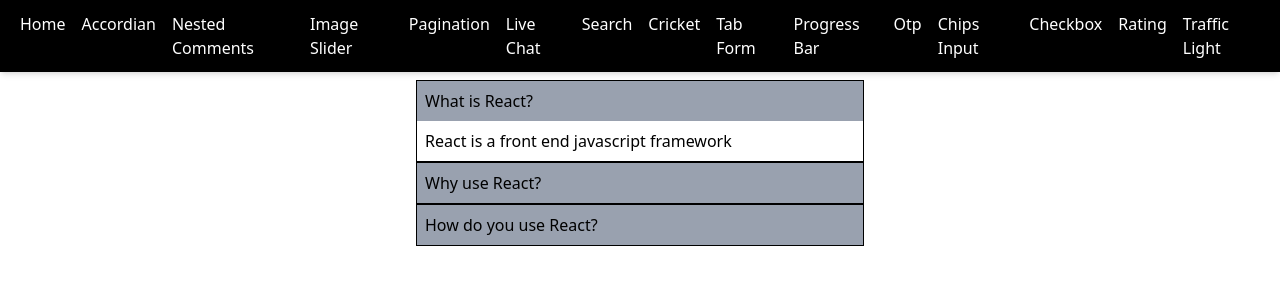
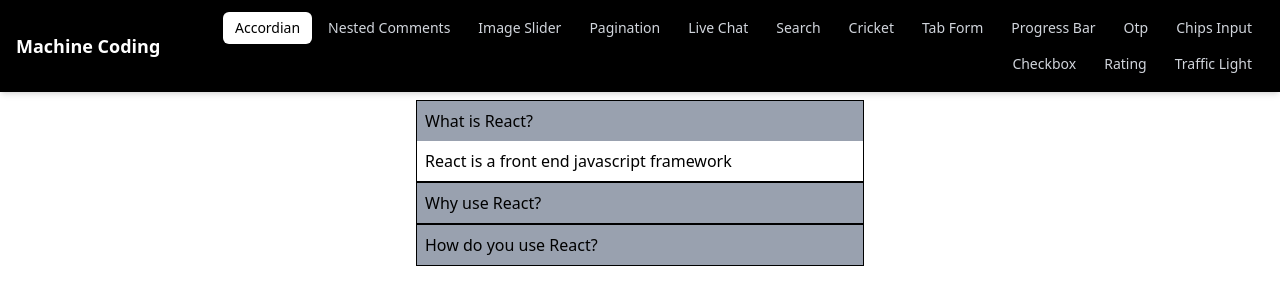
Before and after one commit to Ujjwal426/machine-coding-round, a React (Vite) app: page /accordian in a window 1280 px wide. Shown: the top 304 px of the page. Built offline with nearby package versions, Linux system fonts and the light colour scheme.

Commit message:
improve navbar

```diff
--- a/src/App.jsx
+++ b/src/App.jsx
@@ -1,43 +1,17 @@
 import { BrowserRouter, Route, Routes } from "react-router";
-import {
-  Home,
-  Accordian,
-  NestedComments,
-  ImageSlider,
-  Pagination,
-  LiveChat,
-  Search,
-  CricketScore,
-  TabForm,
-  ProgressBar,
-  OtpInput,
-  ChipInput,
-  NestedCheckbox,
-  StarRatingPage,
-  TrafficLight,
-} from "./Pages";
+import { Home } from "./Pages";
 import { CustomHeader } from "./components";
+import { routes } from "./routes";
 
 function App() {
   return (
     <BrowserRouter>
-      <CustomHeader />
+      <CustomHeader routes={routes} />
       <Routes>
         <Route path="/" element={<Home />} />
-        <Route path="/accordian" element={<Accordian />} />
-        <Route path="/nested-comments" element={<NestedComments />} />
-        <Route path="/image-slider" element={<ImageSlider />} />
-        <Route path="/pagination" element={<Pagination />} />
-        <Route path="/live-chat" element={<LiveChat />} />
-        <Route path="/search" element={<Search />} />
-        <Route path="/cricket-score" element={<CricketScore />} />
-        <Route path="/tab-form" element={<TabForm />} />
-        <Route path="/progress-bar" element={<ProgressBar />} />
-        <Route path="/otp-input" element={<OtpInput />} />
-        <Route path="/chip-input" element={<ChipInput />} />
-        <Route path="/nested-checkbox" element={<NestedCheckbox />} />
-        <Route path="/star-rating" element={<StarRatingPage />} />
-        <Route path="/traffic-light" element={<TrafficLight />} />
+        {routes.map(({ path, element }) => (
+          <Route key={path} path={path} element={element} />
+        ))}
       </Routes>
     </BrowserRouter>
   );
--- a/src/Pages/TrafficLight/index.jsx
+++ b/src/Pages/TrafficLight/index.jsx
@@ -3,8 +3,8 @@
 // Real-world order: red -> green -> yellow -> red
 const config = [
   { color: "red", time: 4000 },
+  { color: "yellow", time: 1000 },
   { color: "green", time: 3000 },
-  { color: "yellow", time: 1000 },
 ];
 
 const TrafficLight = () => {
--- a/src/components/Header/index.tsx
+++ b/src/components/Header/index.tsx
@@ -1,78 +1,92 @@
-import React from "react";
-import { Link } from "react-router";
+import React, { useEffect, useState } from "react";
+import { Link, NavLink } from "react-router";
 
-const CustomHeader = () => {
+const linkClass = ({ isActive }: { isActive: boolean }) =>
+  `block rounded-md px-3 py-1.5 text-sm whitespace-nowrap transition-colors ${
+    isActive
+      ? "bg-white text-black font-medium"
+      : "text-gray-300 hover:bg-gray-800 hover:text-white"
+  }`;
+
+type NavItem = { path: string; label: string };
+
+const CustomHeader = ({ routes }: { routes: NavItem[] }) => {
+  const [isOpen, setIsOpen] = useState(false);
+
+  // Close the mobile menu with Escape
+  useEffect(() => {
+    if (!isOpen) return;
+    const onKeyDown = (e: KeyboardEvent) => {
+      if (e.key === "Escape") setIsOpen(false);
+    };
+    window.addEventListener("keydown", onKeyDown);
+    return () => window.removeEventListener("keydown", onKeyDown);
+  }, [isOpen]);
+
+  const closeMenu = () => setIsOpen(false);
+
   return (
-    <header className="bg-black shadow-md">
-      <div className="max-w-7xl mx-5 py-3 flex justify-between items-center">
-        <nav className="flex gap-4">
-          <Link to="/" className="text-white hover:text-blue-600">
-            Home
-          </Link>
+    <header className="sticky top-0 z-50 bg-black shadow-md">
+      <div className="mx-auto flex max-w-7xl items-center justify-between gap-4 px-4 py-3">
+        <Link
+          to="/"
+          onClick={closeMenu}
+          className="shrink-0 text-lg font-semibold text-white"
+        >
+          Machine Coding
+        </Link>
 
-          <Link to="/accordian" className="text-white hover:text-blue-600">
-            Accordian
-          </Link>
+        {/* Desktop: all links, wrapping onto a second row if there are many */}
+        <nav className="hidden flex-1 flex-wrap justify-end gap-1 lg:flex">
+          {routes.map(({ path, label }) => (
+            <NavLink key={path} to={path} className={linkClass}>
+              {label}
+            </NavLink>
+          ))}
+        </nav>
 
-          <Link
-            to="/nested-comments"
-            className="text-white hover:text-blue-600"
+        {/* Mobile / tablet: hamburger */}
+        <button
+          type="button"
+          onClick={() => setIsOpen((prev) => !prev)}
+          aria-expanded={isOpen}
+          aria-controls="mobile-menu"
+          aria-label={isOpen ? "Close menu" : "Open menu"}
+          className="rounded-md p-2 text-gray-300 hover:bg-gray-800 hover:text-white lg:hidden"
+        >
+          <svg
+            className="h-6 w-6"
+            fill="none"
+            viewBox="0 0 24 24"
+            stroke="currentColor"
+            strokeWidth={2}
           >
-            Nested Comments
-          </Link>
+            {isOpen ? (
+              <path strokeLinecap="round" d="M6 6l12 12M18 6L6 18" />
+            ) : (
+              <path strokeLinecap="round" d="M4 6h16M4 12h16M4 18h16" />
+            )}
+          </svg>
+        </button>
+      </div>
 
-          <Link to="/image-slider" className="text-white hover:text-blue-600">
-            Image Slider
-          </Link>
-
-          <Link to="/pagination" className="text-white hover:text-blue-600">
-            Pagination
-          </Link>
-
-          <Link to="/live-chat" className="text-white hover:text-blue-600">
-            Live Chat
-          </Link>
-
-          <Link to="/search" className="text-white hover:text-blue-600">
-            Search
-          </Link>
-
-          <Link to="/cricket-score" className="text-white hover:text-blue-600">
-            Cricket
-          </Link>
-
-          <Link to="/tab-form" className="text-white hover:text-blue-600">
-            Tab Form
-          </Link>
-
-          <Link to="/progress-bar" className="text-white hover:text-blue-600">
-            Progress Bar
-          </Link>
-
-          <Link to="/otp-input" className="text-white hover:text-blue-600">
-            Otp
-          </Link>
-
-          <Link to="/chip-input" className="text-white hover:text-blue-600">
-            Chips Input
-          </Link>
-
-          <Link
-            to="/nested-checkbox"
-            className="text-white hover:text-blue-600"
-          >
-            Checkbox
-          </Link>
-
-          <Link to="/star-rating" className="text-white hover:text-blue-600">
-            Rating
-          </Link>
-
-          <Link to="/traffic-light" className="text-white hover:text-blue-600">
-            Traffic Light
-          </Link>
-        </nav>{" "}
-      </div>
+      {isOpen && (
+        <nav
+          id="mobile-menu"
+          className="grid max-h-[70vh] grid-cols-1 gap-1 overflow-y-auto border-t border-gray-800 px-4 py-3 sm:grid-cols-2 md:grid-cols-3 lg:hidden"
+        >
+          {routes.map(({ path, label }) => (
+            <NavLink
+              key={path}
+              to={path}
+              onClick={closeMenu}
+              className={linkClass}
+            >
+              {label}
+            </NavLink>
+          ))}
+        </nav>
+      )}
     </header>
   );
 };
--- /dev/null
+++ b/src/routes.jsx
@@ -0,0 +1,34 @@
+import {
+  Accordian,
+  NestedComments,
+  ImageSlider,
+  Pagination,
+  LiveChat,
+  Search,
+  CricketScore,
+  TabForm,
+  ProgressBar,
+  OtpInput,
+  ChipInput,
+  NestedCheckbox,
+  StarRatingPage,
+  TrafficLight,
+} from "./Pages";
+
+// Add a new machine coding page here: it gets a route and a navbar link.
+export const routes = [
+  { path: "/accordian", label: "Accordian", element: <Accordian /> },
+  { path: "/nested-comments", label: "Nested Comments", element: <NestedComments /> },
+  { path: "/image-slider", label: "Image Slider", element: <ImageSlider /> },
+  { path: "/pagination", label: "Pagination", element: <Pagination /> },
+  { path: "/live-chat", label: "Live Chat", element: <LiveChat /> },
+  { path: "/search", label: "Search", element: <Search /> },
+  { path: "/cricket-score", label: "Cricket", element: <CricketScore /> },
+  { path: "/tab-form", label: "Tab Form", element: <TabForm /> },
+  { path: "/progress-bar", label: "Progress Bar", element: <ProgressBar /> },
+  { path: "/otp-input", label: "Otp", element: <OtpInput /> },
+  { path: "/chip-input", label: "Chips Input", element: <ChipInput /> },
+  { path: "/nested-checkbox", label: "Checkbox", element: <NestedCheckbox /> },
+  { path: "/star-rating", label: "Rating", element: <StarRatingPage /> },
+  { path: "/traffic-light", label: "Traffic Light", element: <TrafficLight /> },
+];
```
Also changed, not shown: 2 other files (tests, documents, lock files or other folders).
